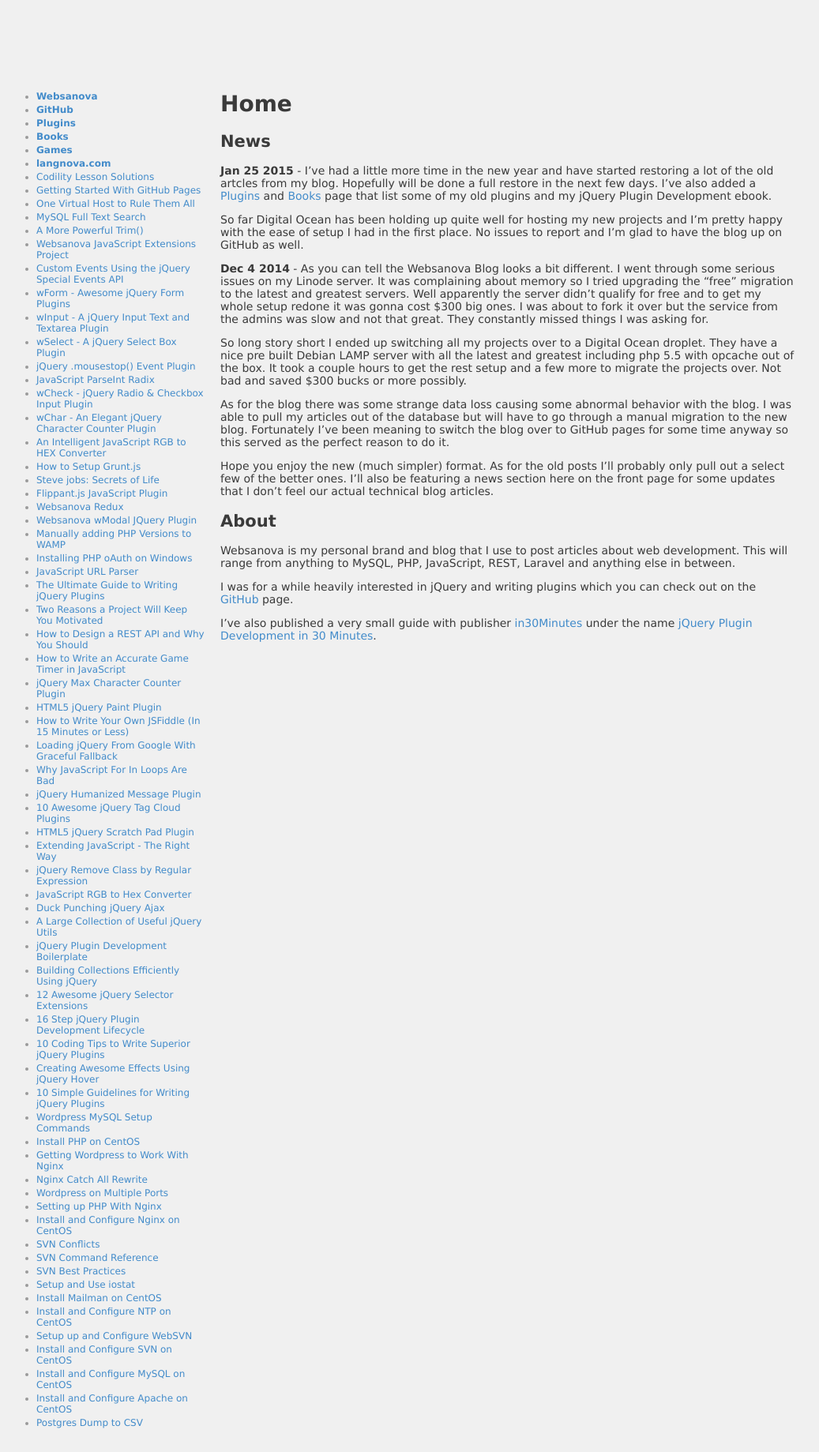
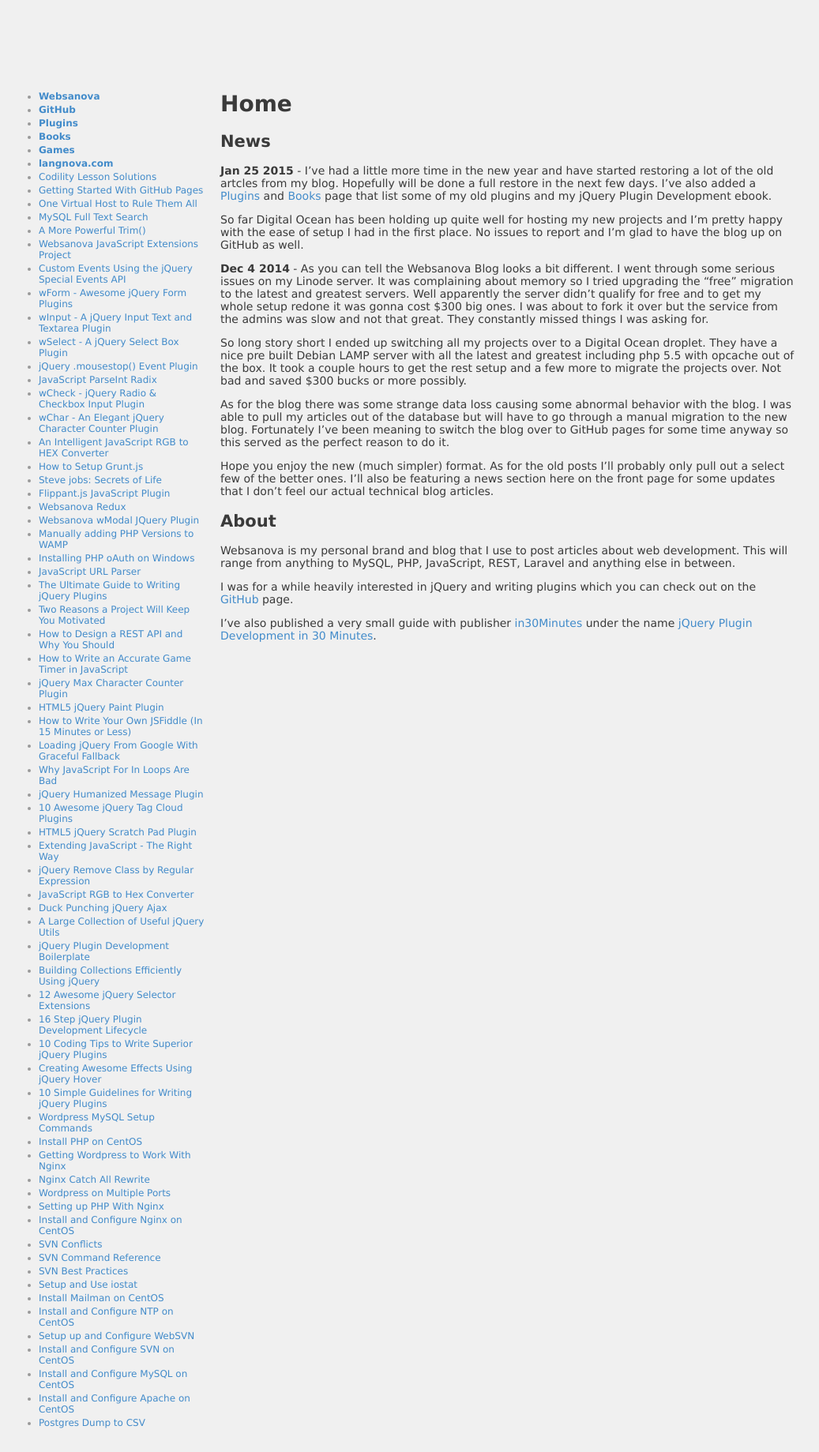
Before and after one commit to websanova/websanova.github.io, a Jekyll site: the page built from index.md, in a window 1280 px wide. Shown: the whole page at 79% size, without its empty margins (121-1158 px from the left). Built offline with Jekyll 4.4.1, drawn with Linux system fonts in a browser that asks for light colours; comment, search, counter and statistics services are not loaded.

Commit message:
More left margin on lists.

```diff
--- a/_layouts/default.html
+++ b/_layouts/default.html
@@ -24,7 +24,7 @@
 		code {background-color: #dadada; font-family: courier; color: #D14;}
 		pre > code {color: #333;}
 		blockquote {font-style: italic;}
-		ul {margin: 0 0 0 10px; padding: 0 0 0 7px;}
+		ul {margin: 0 0 0 20px; padding: 0;}
 		ul li {margin-bottom: 3px; font-size: 12px;}
 
 		#container {max-width: 1000px; margin: 0 auto;}
```
